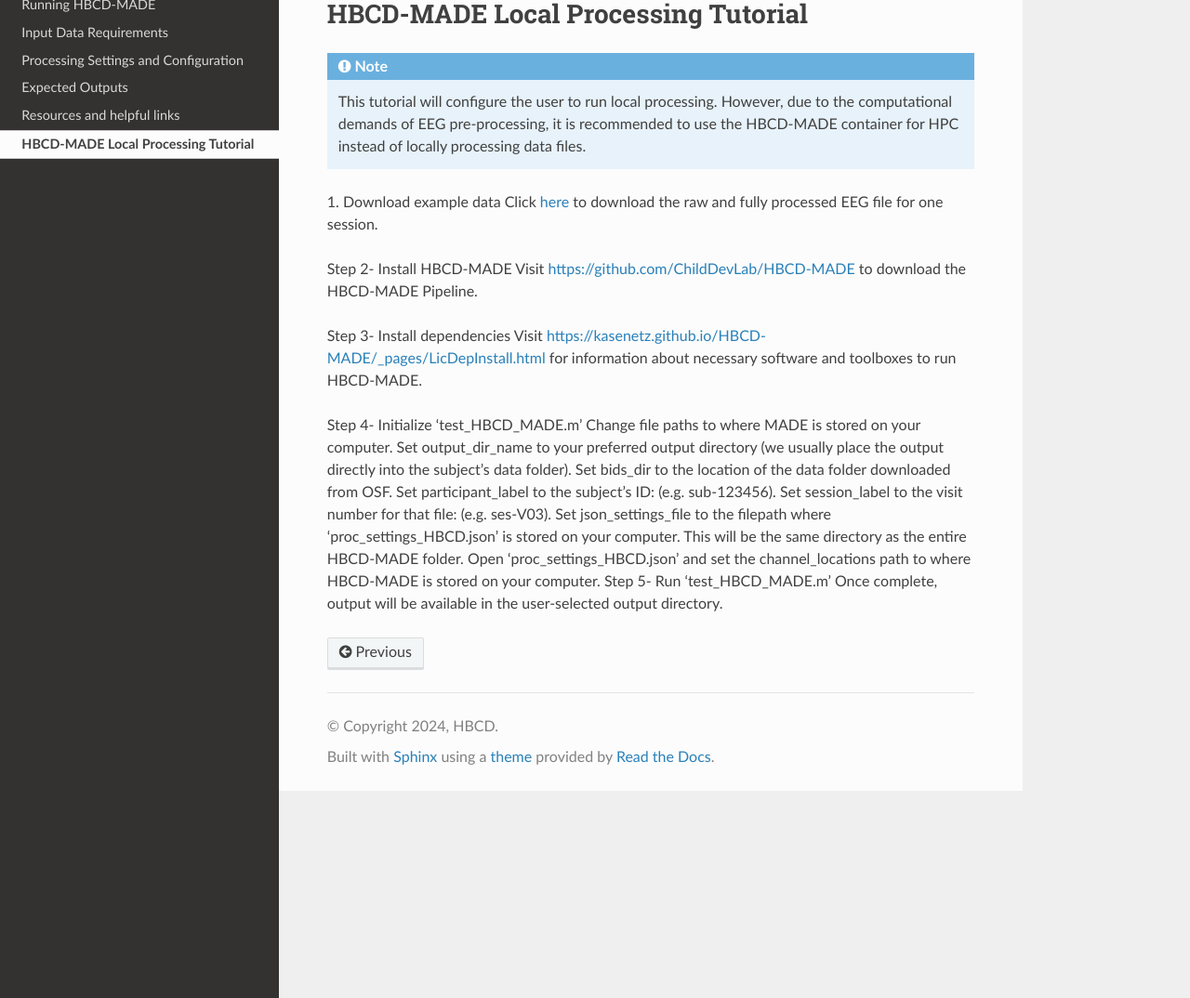
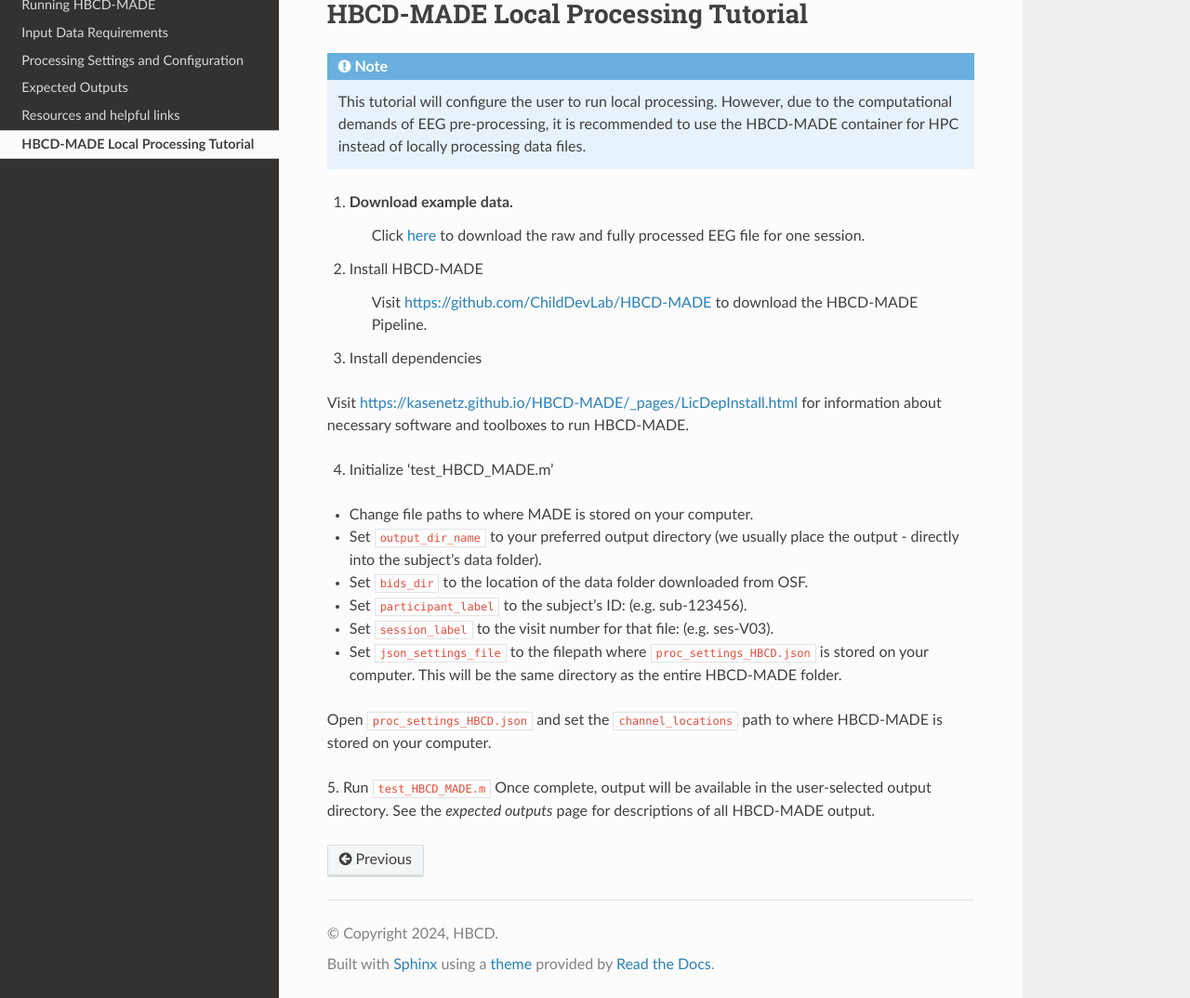
Before and after one commit to DCAN-Labs/HBCD-MADE, a Sphinx documentation site: the page built from docs/source/tutorial.rst, in a window 1280 px wide and 1277 px high, cut to the strip 203-1277 px from the top of the window. Shown: the whole strip at 93% size. Built offline with Sphinx 7.4.7 and the Read the Docs theme 2.0.0, drawn with Linux system fonts in a browser that asks for light colours.

Commit message:
update expected outputs

```diff
--- a/docs/source/tutorial.rst
+++ b/docs/source/tutorial.rst
@@ -10,22 +10,26 @@ HBCD-MADE Local Processing Tutorial
 
 .. note:: This tutorial will configure the user to run local processing. However, due to the computational demands of EEG pre-processing, it is recommended to use the HBCD-MADE container for HPC instead of locally processing data files.
 
-1. Download example data
-Click `here <https://osf.io/wg46a/files/osfstorage>`_ to download the raw and fully processed EEG file for one session.
+1. Download example data.
+	Click `here <https://osf.io/wg46a/files/osfstorage>`_ to download the raw and fully processed EEG file for one session.
 
-Step 2- Install HBCD-MADE
-Visit https://github.com/ChildDevLab/HBCD-MADE to download the HBCD-MADE Pipeline.
+2. Install HBCD-MADE
 
-Step 3- Install dependencies
+	Visit https://github.com/ChildDevLab/HBCD-MADE to download the HBCD-MADE Pipeline.
+
+3. Install dependencies
+
 Visit https://kasenetz.github.io/HBCD-MADE/_pages/LicDepInstall.html for information about necessary software and toolboxes to run HBCD-MADE.
 
-Step 4- Initialize ‘test_HBCD_MADE.m’
-Change file paths to where MADE is stored on your computer.
-Set output_dir_name to your preferred output directory (we usually place the output directly into the subject’s data folder).
-Set bids_dir to the location of the data folder downloaded from OSF.
-Set participant_label to the subject’s ID: (e.g. sub-123456).
-Set session_label to the visit number for that file: (e.g. ses-V03).
-Set json_settings_file to the filepath where ‘proc_settings_HBCD.json’ is stored on your computer. This will be the same directory as the entire HBCD-MADE folder.
-Open ‘proc_settings_HBCD.json’ and set the channel_locations path to where HBCD-MADE is stored on your computer.
-Step 5- Run ‘test_HBCD_MADE.m’
-Once complete, output will be available in the user-selected output directory.
+4. Initialize ‘test_HBCD_MADE.m’
+
+- Change file paths to where MADE is stored on your computer.
+- Set ``output_dir_name`` to your preferred output directory (we usually place the output - directly into the subject’s data folder).
+- Set ``bids_dir`` to the location of the data folder downloaded from OSF.
+- Set ``participant_label`` to the subject’s ID: (e.g. sub-123456).
+- Set ``session_label`` to the visit number for that file: (e.g. ses-V03).
+- Set ``json_settings_file`` to the filepath where ``proc_settings_HBCD.json`` is stored on your computer. This will be the same directory as the entire HBCD-MADE folder.
+Open ``proc_settings_HBCD.json`` and set the ``channel_locations`` path to where HBCD-MADE is stored on your computer.
+
+5. Run ``test_HBCD_MADE.m``
+Once complete, output will be available in the user-selected output directory. See the `expected outputs` page for descriptions of all HBCD-MADE output.
```
Also changed, not shown: docs/source/computational_requirements.rst (+3 -4 lines), docs/source/installation.rst (+5 -4 lines).
